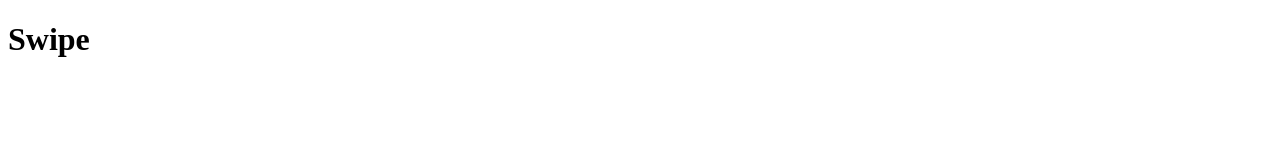
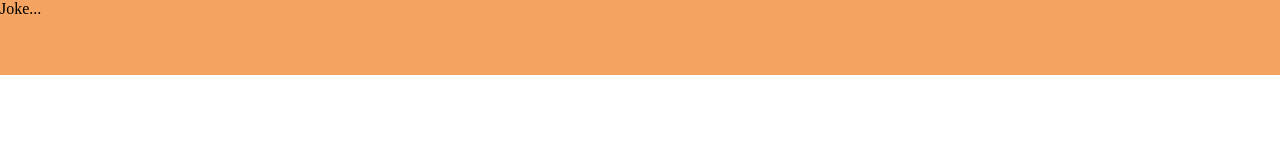
Before and after one commit to Nils-Sonne/SwipeToDelete, a website: page index.html in a window 1280 px wide. Drawn offline with Linux system fonts and the light colour scheme.

Commit message:
add basics

```diff
--- a/index.html
+++ b/index.html
@@ -8,7 +8,17 @@
     <title>Swipe to delete project</title>
 </head>
 <body>
-    <h1>Swipe</h1>
+    <main>
+
+
+        <div class="deleteBtn">Delete...</div>
+    <article class="jokeItem">
+        Joke...
+    </article>
+
+
+    </main>
+
 
 </body>
 <script src="js/index.js"></script>
--- a/index.scss
+++ b/index.scss
@@ -0,0 +1,27 @@
+body {
+    margin: 0;
+}
+
+main {
+    display: grid;
+    grid-template-columns: 1fr 0.25fr;
+    grid-auto-rows: 75px;
+
+}
+
+.jokeItem{
+    background-color: sandybrown;
+    grid-column-start: 1;
+    grid-column-end: 3;
+    grid-row-start: 1;
+    grid-row-end: 2;
+}
+
+.deleteBtn {
+    color: green;
+    background-color: teal;
+    grid-column-start: 2;
+    grid-column-end: 3;
+    grid-row-start: 1;
+    grid-row-end: 2;
+}
```
Also changed, not shown: css/index.css.
